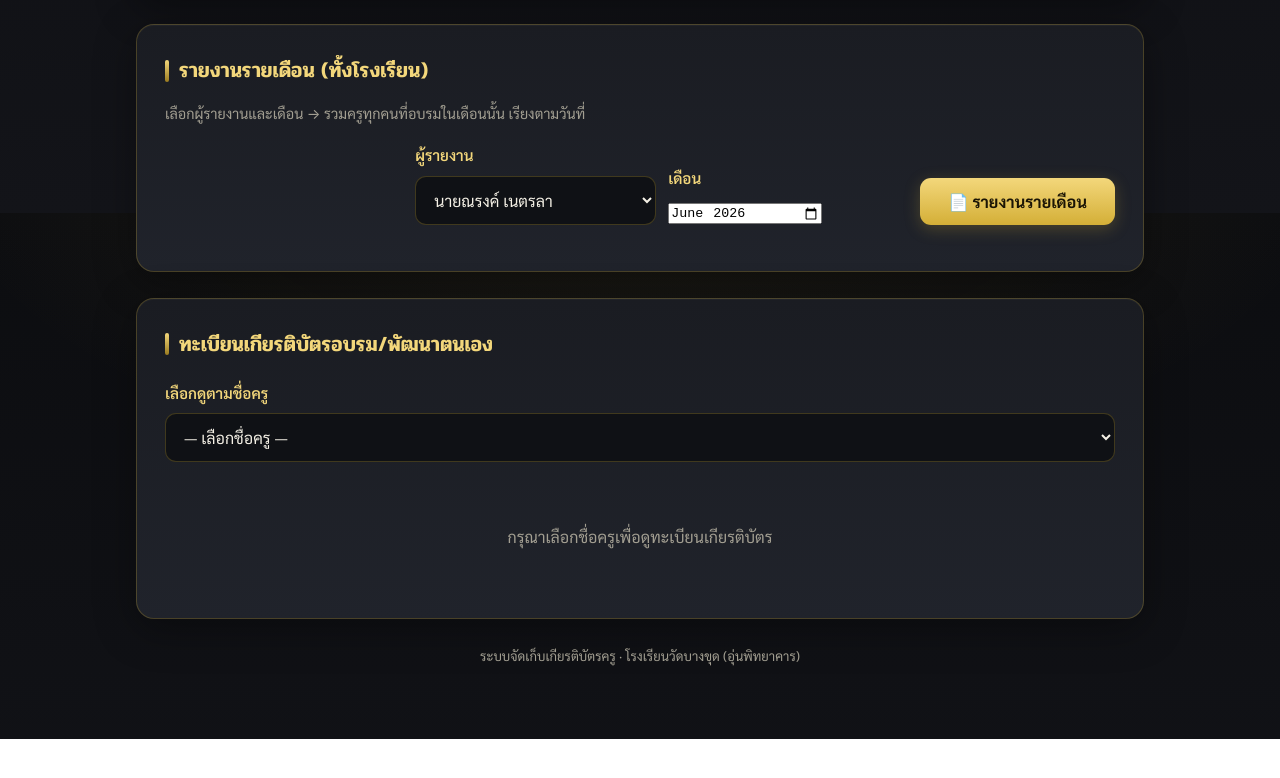
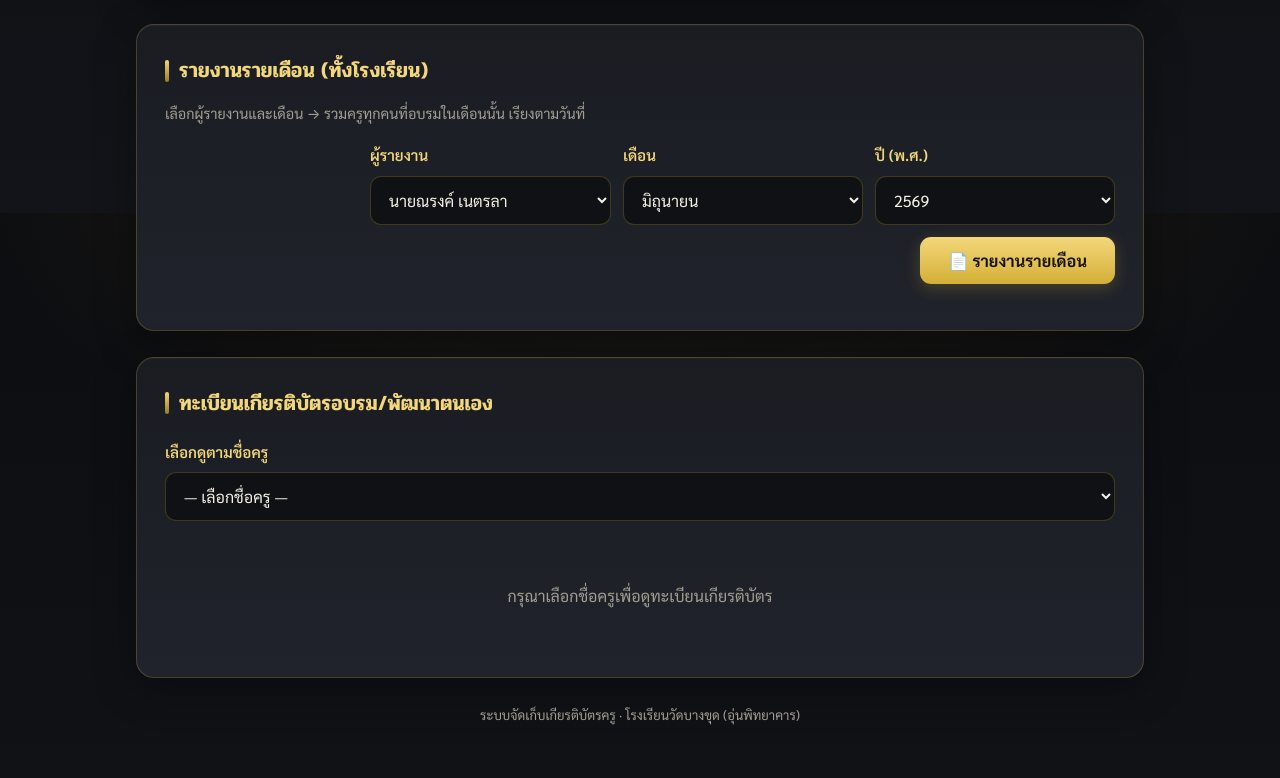
Before and after one commit to aepsae1993-spec/certificate, a Next.js app: page / in a window 1280 px wide. Shown: the part 1387-2165 px from the top of the page. Before the commit the page ends 2126 px from the top, so only its background shows below. Built offline with nearby package versions, Linux system fonts and the light colour scheme.

Commit message:
รายงานรายเดือน: เลือกเดือนเป็นภาษาไทย + ปี พ.ศ. (dropdown)
Co-Authored-By: Claude Opus 4.8 <noreply@anthropic.com>

```diff
--- a/app/page.tsx
+++ b/app/page.tsx
@@ -50,6 +50,24 @@ function thisMonth() {
   const d = new Date();
   return `${d.getFullYear()}-${String(d.getMonth() + 1).padStart(2, "0")}`;
 }
+
+const THAI_MONTHS = [
+  "มกราคม",
+  "กุมภาพันธ์",
+  "มีนาคม",
+  "เมษายน",
+  "พฤษภาคม",
+  "มิถุนายน",
+  "กรกฎาคม",
+  "สิงหาคม",
+  "กันยายน",
+  "ตุลาคม",
+  "พฤศจิกายน",
+  "ธันวาคม",
+];
+
+// ปี ค.ศ. ย้อนหลัง 3 ปี ถึงล่วงหน้า 1 ปี (แสดงเป็น พ.ศ.)
+const YEAR_OPTIONS = Array.from({ length: 5 }, (_, i) => new Date().getFullYear() - 3 + i);
 
 export default function Home() {
   const [category, setCategory] = useState<Category>("training");
@@ -452,12 +470,35 @@ export default function Home() {
             </div>
             <div className="field report-reporter">
               <label htmlFor="m-month">เดือน</label>
-              <input
+              <select
                 id="m-month"
-                type="month"
-                value={monthlyMonth}
-                onChange={(e) => setMonthlyMonth(e.target.value)}
-              />
+                value={monthlyMonth.split("-")[1]}
+                onChange={(e) =>
+                  setMonthlyMonth(`${monthlyMonth.split("-")[0]}-${e.target.value}`)
+                }
+              >
+                {THAI_MONTHS.map((name, idx) => (
+                  <option key={idx} value={String(idx + 1).padStart(2, "0")}>
+                    {name}
+                  </option>
+                ))}
+              </select>
+            </div>
+            <div className="field report-reporter">
+              <label htmlFor="m-year">ปี (พ.ศ.)</label>
+              <select
+                id="m-year"
+                value={monthlyMonth.split("-")[0]}
+                onChange={(e) =>
+                  setMonthlyMonth(`${e.target.value}-${monthlyMonth.split("-")[1]}`)
+                }
+              >
+                {YEAR_OPTIONS.map((y) => (
+                  <option key={y} value={String(y)}>
+                    {y + 543}
+                  </option>
+                ))}
+              </select>
             </div>
             <button className="btn" onClick={handleMonthlyReport} disabled={monthlyReporting}>
               {monthlyReporting ? "กำลังสร้าง..." : "📄 รายงานรายเดือน"}
```
